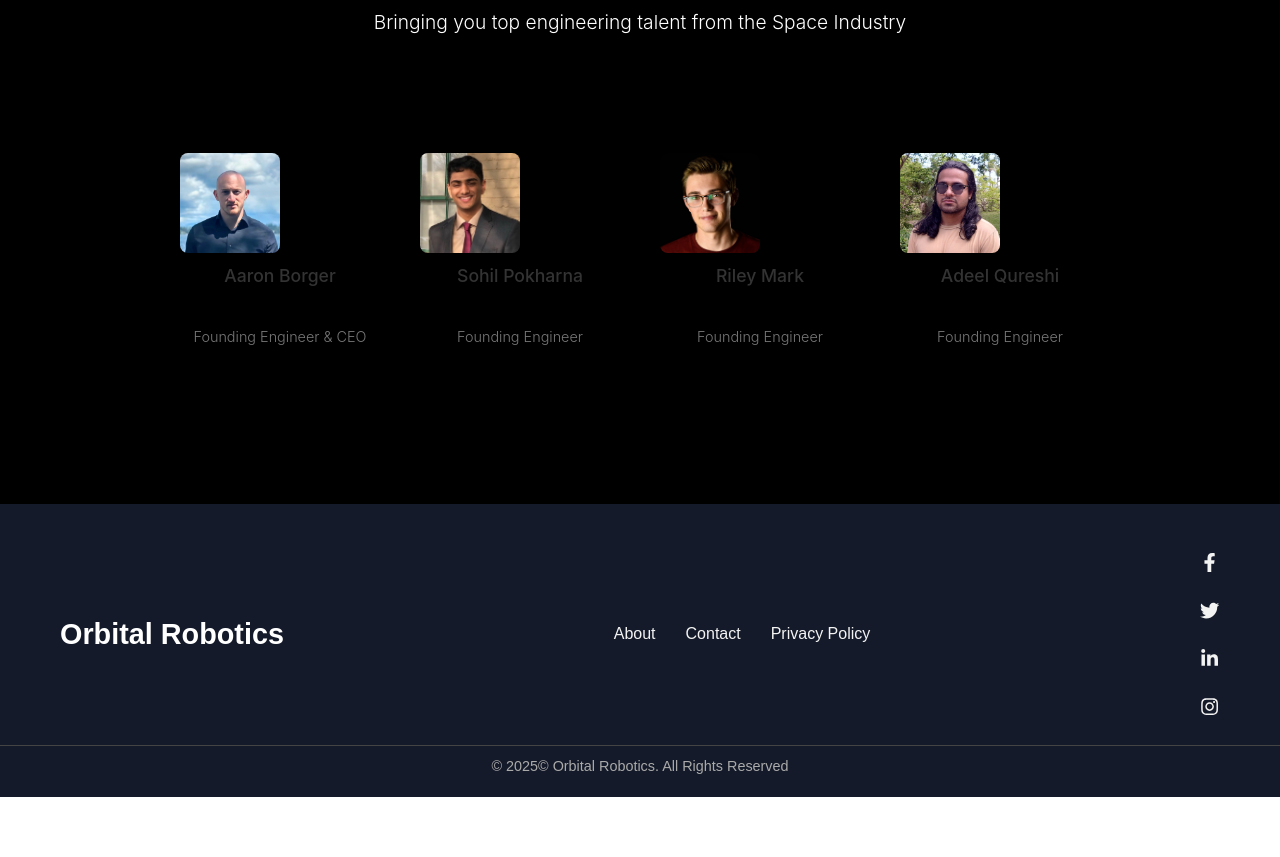
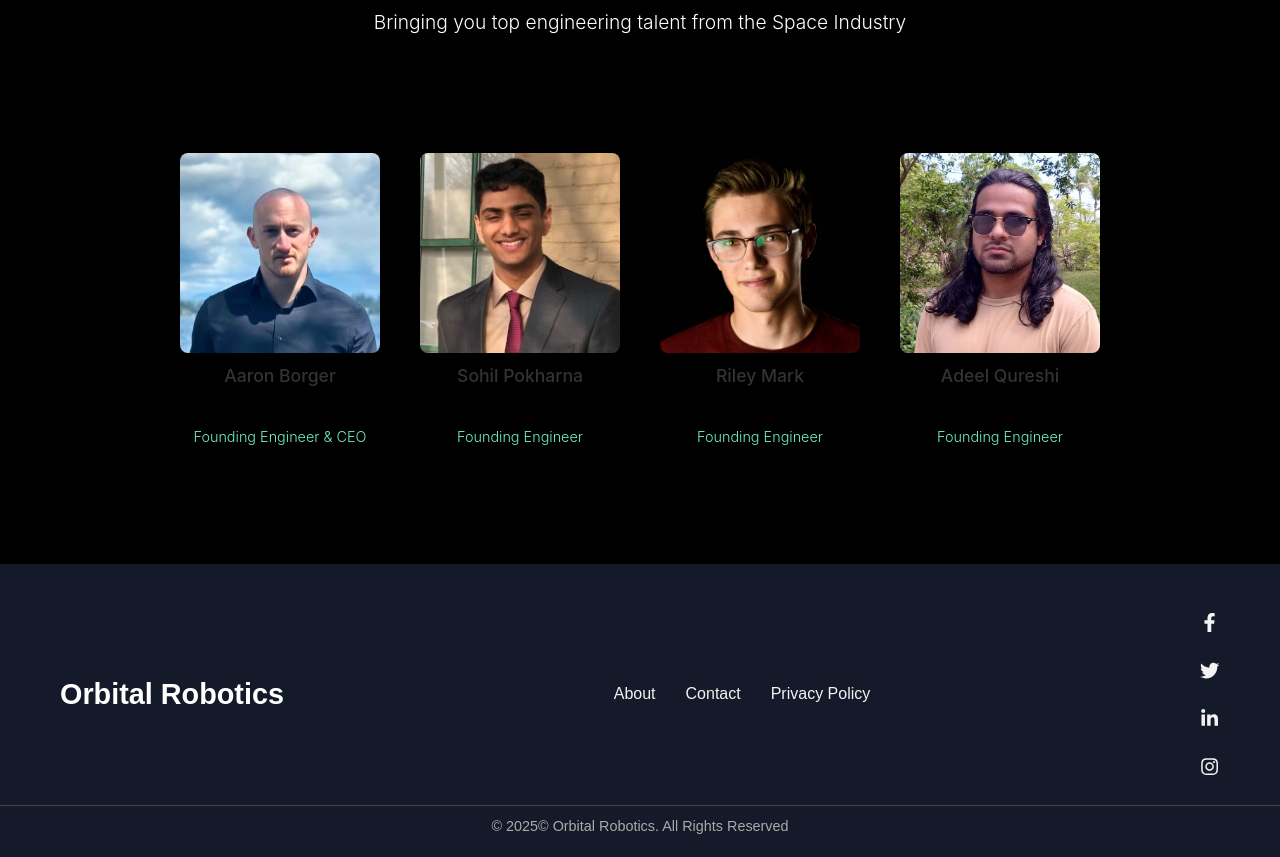
Before and after one commit to orbitalrobotics/landing, a React (Create React App) app: page / in a window 1280 px wide. Shown: the part 5360-6217 px from the top of the page. Before the commit the page ends 6157 px from the top, so only its background shows below. Built offline with nearby package versions, Linux system fonts and the light colour scheme.

Commit message:
fixup some team member coloring

```diff
--- a/src/pages/About.css
+++ b/src/pages/About.css
@@ -135,54 +135,6 @@
   font-weight: 600;
 }
 
-/* Team Section */
-.team-section {
-  text-align: center;
-  margin-bottom: 40px;
-}
-
-.team-member {
-  display: inline-block;
-  width: 200px;
-  margin: 20px;
-  text-align: center;
-}
-
-.team-member img {
-  width: 100px;
-  height: 100px;
-  border-radius: 8px;
-  margin-bottom: 10px;
-}
-
-.team-member h3 {
-  font-size: 1.1em;
-  color: #333;
-  margin: 5px 0;
-  font-weight: 500;
-}
-
-.team-member p {
-  font-size: 0.9em;
-  color: #777;
-}
-
-/* Vision Section */
-/* .vision-section {
-    background-color: #f3f3f3;
-    padding: 30px;
-    border-radius: 8px;
-    text-align: center;
-  }
-
-  .vision-section p {
-    font-size: 1.1em;
-    color: #555;
-    line-height: 1.6em;
-    max-width: 800px;
-    margin: auto;
-  } */
-
 
 .about-content {
   position: relative;
--- a/src/pages/Team.css
+++ b/src/pages/Team.css
@@ -88,5 +88,5 @@
 
 .team-member p {
   font-size: 0.9em;
-  color: #777;
+  color: #6EF0CD;
 }
```
